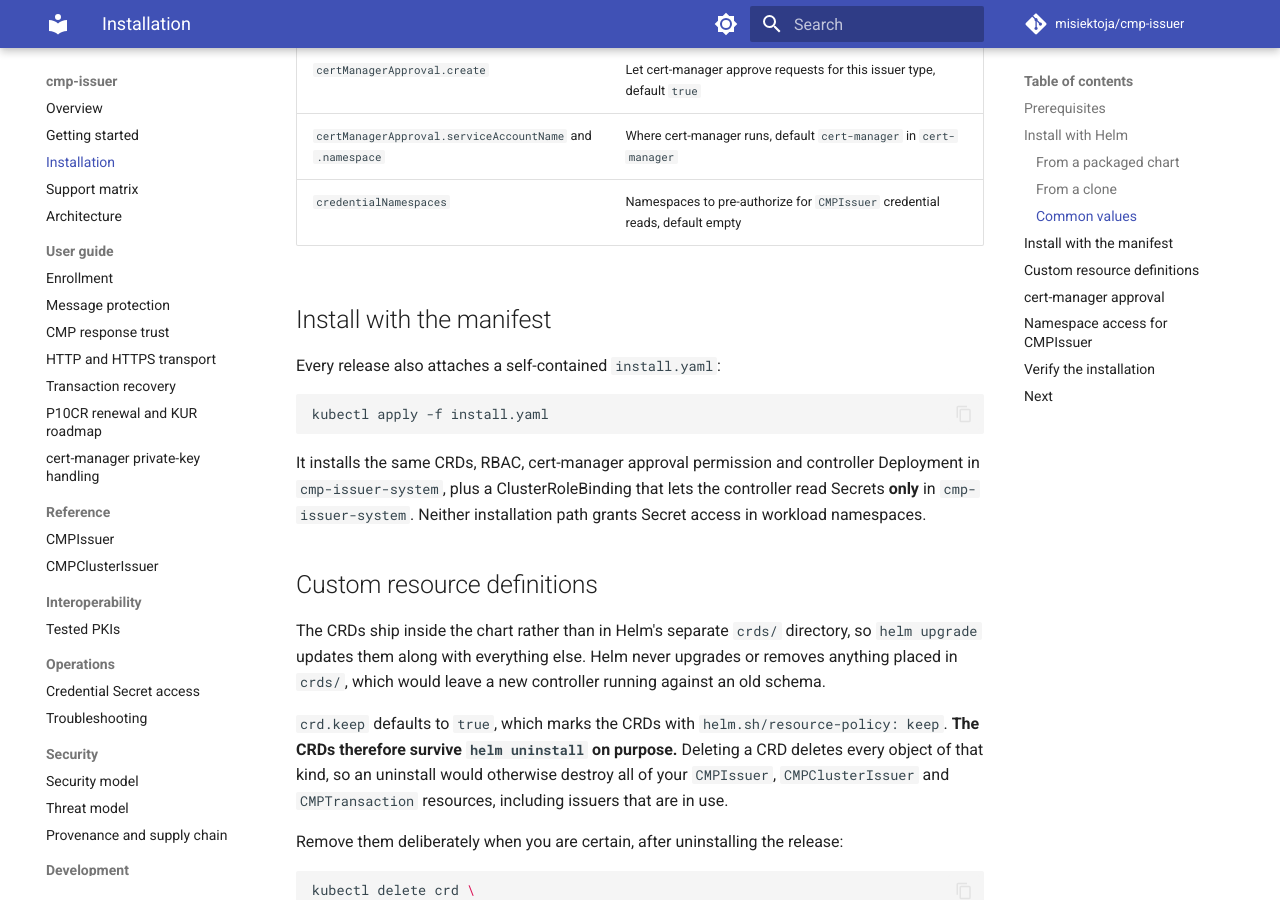
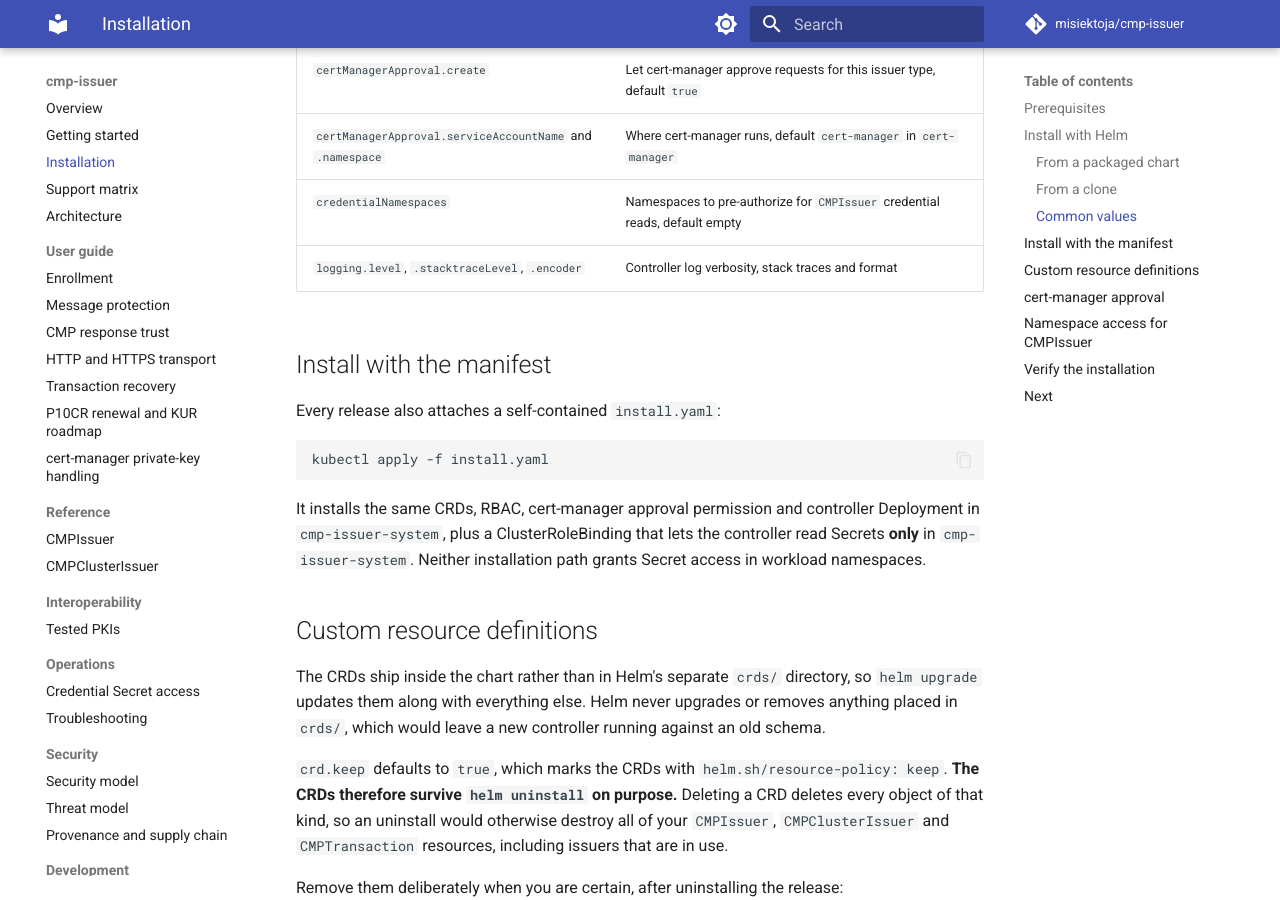
Before and after one commit to misiektoja/cmp-issuer, an MkDocs documentation site: the page built from docs/installation.md, in a window 1280 px wide and 900 px high, scrolled down 1704 px. Built offline with MkDocs 1.6.1 and Material for MkDocs 9.7.7, drawn with Linux system fonts in a browser that asks for light colours; comment, search, counter and statistics services are not loaded.

Commit message:
docs: list the logging values

```diff
--- a/docs/installation.md
+++ b/docs/installation.md
@@ -61,6 +61,7 @@ helm install cmp-issuer ./charts/chart \
 | `certManagerApproval.create` | Let cert-manager approve requests for this issuer type, default `true` |
 | `certManagerApproval.serviceAccountName` and `.namespace` | Where cert-manager runs, default `cert-manager` in `cert-manager` |
 | `credentialNamespaces` | Namespaces to pre-authorize for `CMPIssuer` credential reads, default empty |
+| `logging.level`, `.stacktraceLevel`, `.encoder` | Controller log verbosity, stack traces and format |
 
 ## Install with the manifest
 
```
